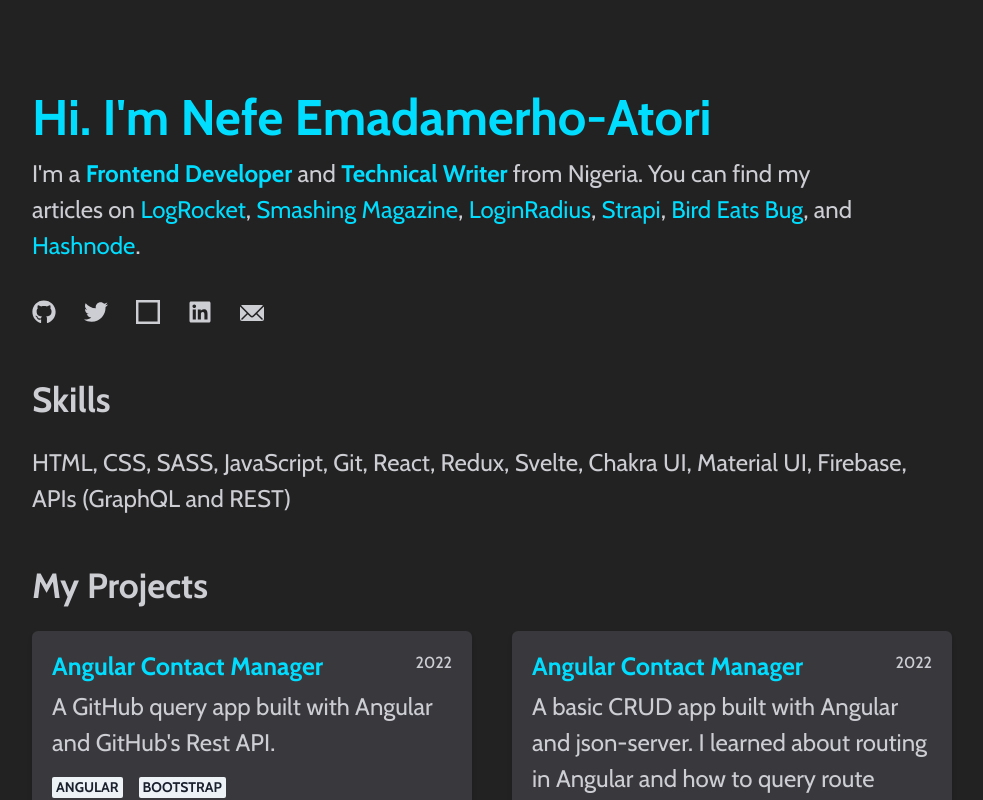
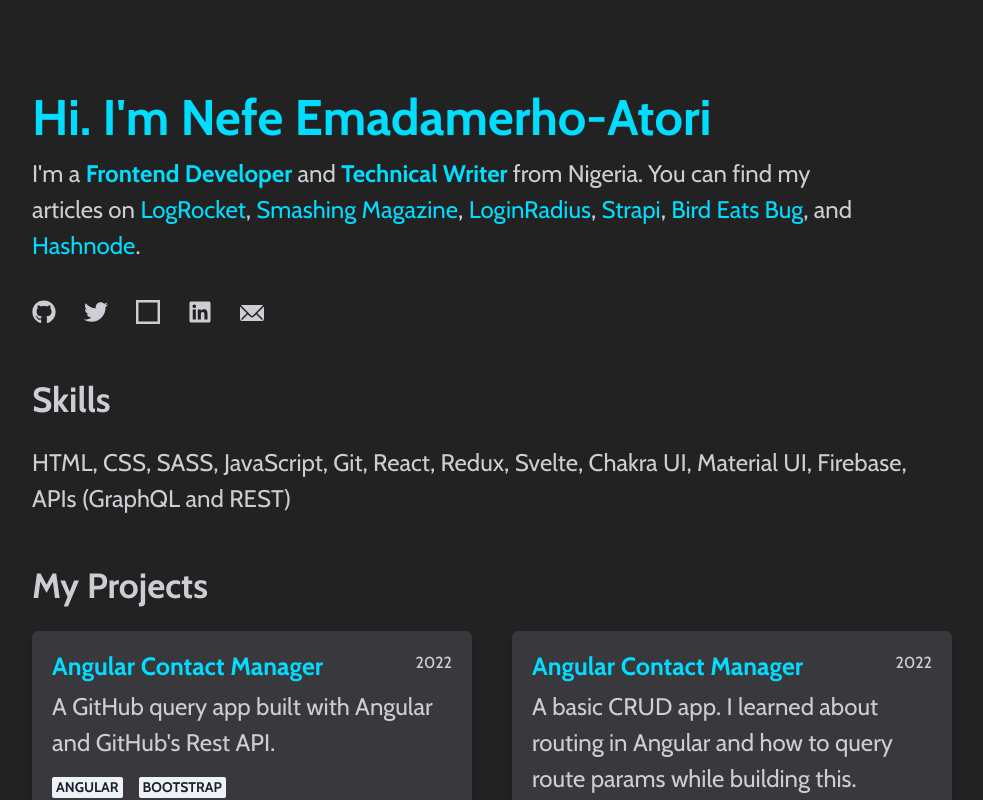
Before and after one commit to nefejames/my-portfolio-v3, a Next.js app: page / in a window 1280 px wide. Shown: the top 800 px of the page, without its empty margins (148-1131 px from the left). Built offline with nearby package versions, Linux system fonts and the light colour scheme.

Commit message:
updated project details

```diff
--- a/data/projectsData.ts
+++ b/data/projectsData.ts
@@ -18,7 +18,7 @@
   {
     title: "Angular Contact Manager",
     details:
-      "A basic CRUD app built with Angular and json-server. I learned about routing in Angular and how to query route params while building this.",
+      "A basic CRUD app. I learned about routing in Angular and how to query route params while building this.",
     tags: ["Angular", "Bootstrap", "json-server"],
     year: "2022",
     githubUrl: "https://github.com/nefejames/angular-contact-manager",
```
